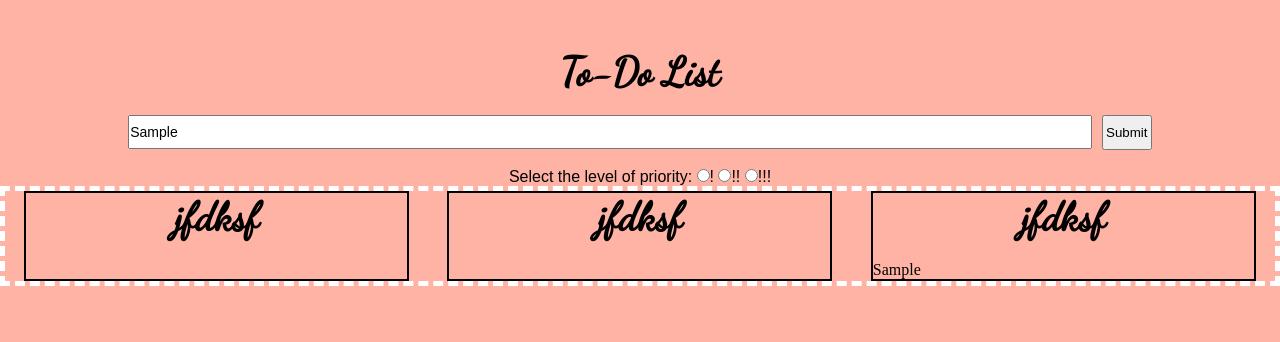
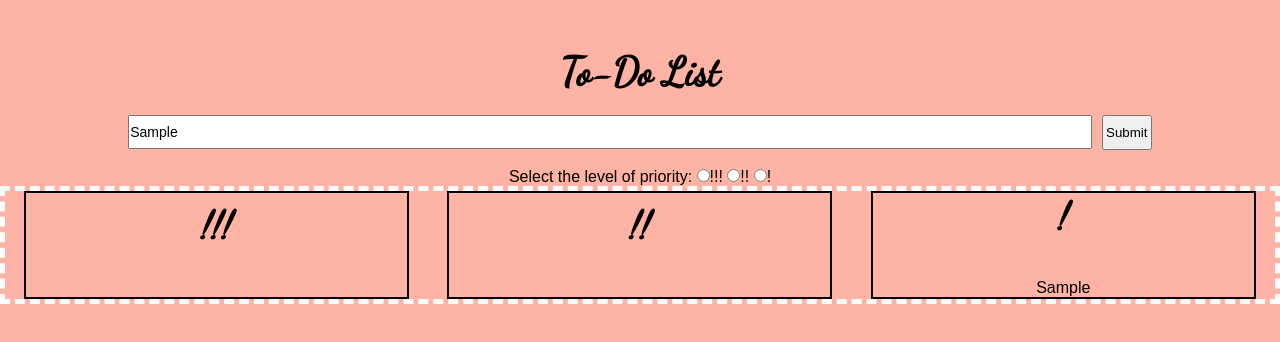
Before and after one commit to wansyd20/ToDoList, a plain HTML site: page index.html in a window 1280 px wide. Both pictures are taken after typing "Sample" into the empty fields and a click on the button "Submit". Drawn offline with nearby package versions, Linux system fonts and the light colour scheme; a web font is replaced by a local one.

Commit message:
for Sarah

```diff
--- a/index.html
+++ b/index.html
@@ -16,21 +16,24 @@
       </div>
       <form>
         <p class="priority"> Select the level of priority:
-          <input id="first" type="radio" name="priority" value="first">!
+          <input id="first" type="radio" name="priority" value="first">!!!
           <input  id="second" type="radio" name="priority" value="second">!!
-          <input id="third"  type="radio" name="priority" value="third">!!!
+          <input id="third"  type="radio" name="priority" value="third">!
         </p>
       </form>
     </div>
-    <div class="parent-div">
-    <div class="one">
-      <h1> jfdksf </h1>
+  <div class="parent-div">
+    <div class="one list">
+      <h1> !!! </h1>
+      <br>
     </div>
-    <div class="two">
-      <h1> jfdksf </h1>
+    <div class="two list">
+      <h1> !! </h1>
+      <br>
     </div>
-    <div class="three">
-      <h1> jfdksf </h1>
+    <div class="three list">
+      <h1> ! </h1>
+      <br>
     </div>
   </div>
     <script src="https://ajax.googleapis.com/ajax/libs/jquery/2.1.3/jquery.min.js"></script>
--- a/index.js
+++ b/index.js
@@ -1,8 +1,8 @@
 var task = $('.box').val();
 var priority = $('.priority');
-var fPriority = $('#first').val();
-var sPriority = $('#second').val();
-var tPriority = $('#third').val();
+var fPriority = $('#first');
+var sPriority = $('#second');
+var tPriority = $('#third');
 var button = $('button');
 var divOne = $('.one');
 var divTwo = $('.two');
@@ -14,16 +14,16 @@ button.on("click", addToList);
 function addToList() {
   var task = $('.box').val();
   var priority = $('.priority');
-  var fPriority = $('#first').val();
-  var sPriority = $('#second').val();
-  var tPriority = $('#third').val();
+  var fPriority = $('#first');
+  var sPriority = $('#second');
+  var tPriority = $('#third');
 
- if((fPriority).checked == true) {
-   divOne.append(`${task}`);
- } else if ((sPriority).checked == true){
-   divTwo.append(`${task}`);
+ if(fPriority.checked) {
+   divOne.append(`<p>${task}</p>`);
+ } else if (sPriority.checked){
+   divTwo.append(`<p>${task}</p>`);
  } else {
-   divThree.append(`${task}`);
+   console.log(fPriority.checked);
+   divThree.append(`<p>${task}</p>`);
  }
 }
-console.log(header)
--- a/styles.css
+++ b/styles.css
@@ -42,12 +42,31 @@ button{
 .one{
   border: 2px solid black;
   width: 30%;
+  display: flex;
+  justify-content: center;
+  flex-direction: column;
+  align-items: center;
 }
 .two{
   border: 2px solid black;
   width: 30%;
+  display: flex;
+  justify-content: center;
+  flex-direction: column;
+  align-items: center;
 }
 .three{
   border: 2px solid black;
   width: 30%;
+  display: flex;
+  justify-content: center;
+  flex-direction: column;
+  /* align-items: center; */
 }
+.list{
+  display: flex;
+  justify-content: center;
+  flex-direction: column;
+  align-items: center;
+  font-family: 'Muli', sans-serif;
+}
```
